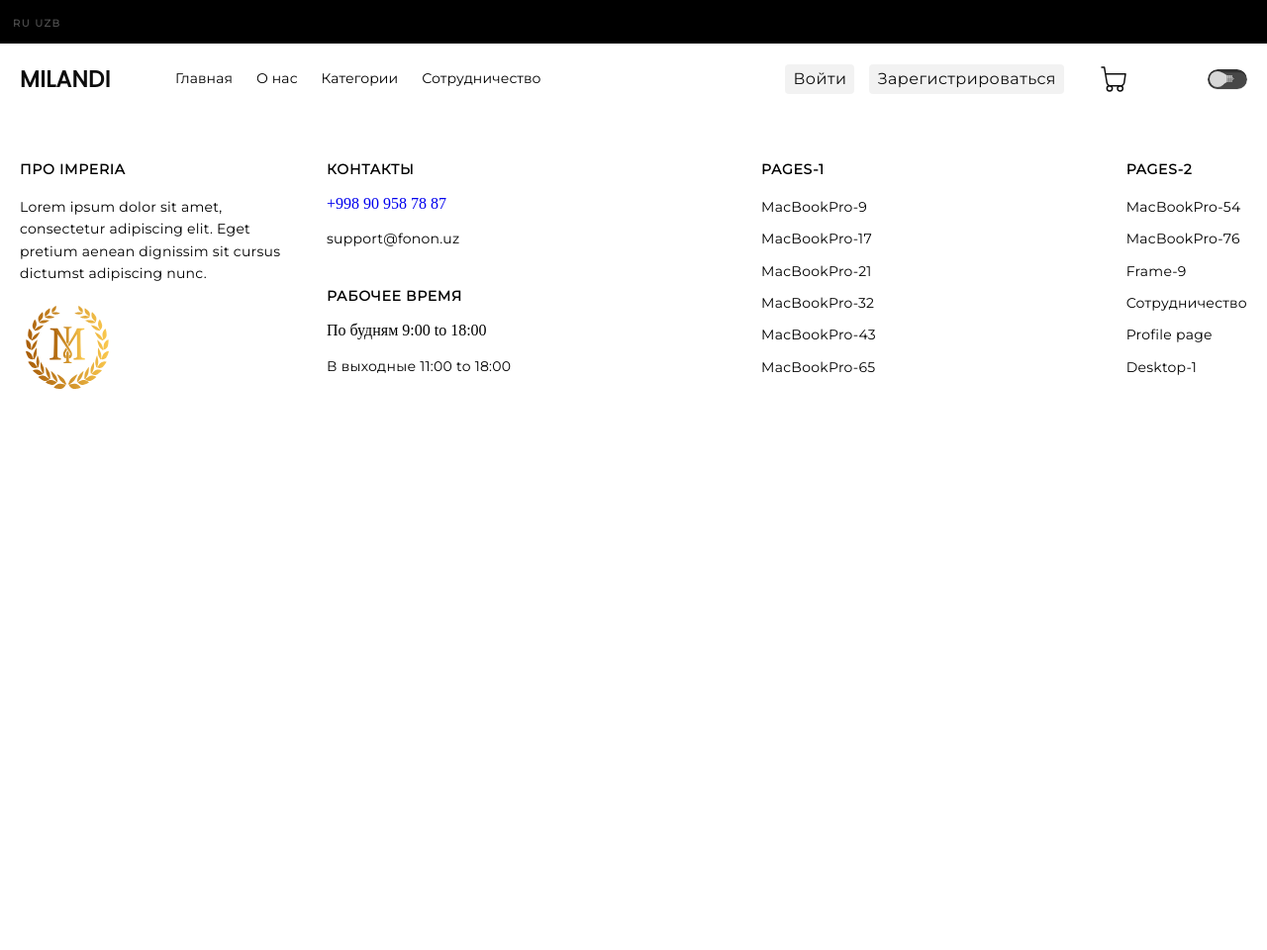
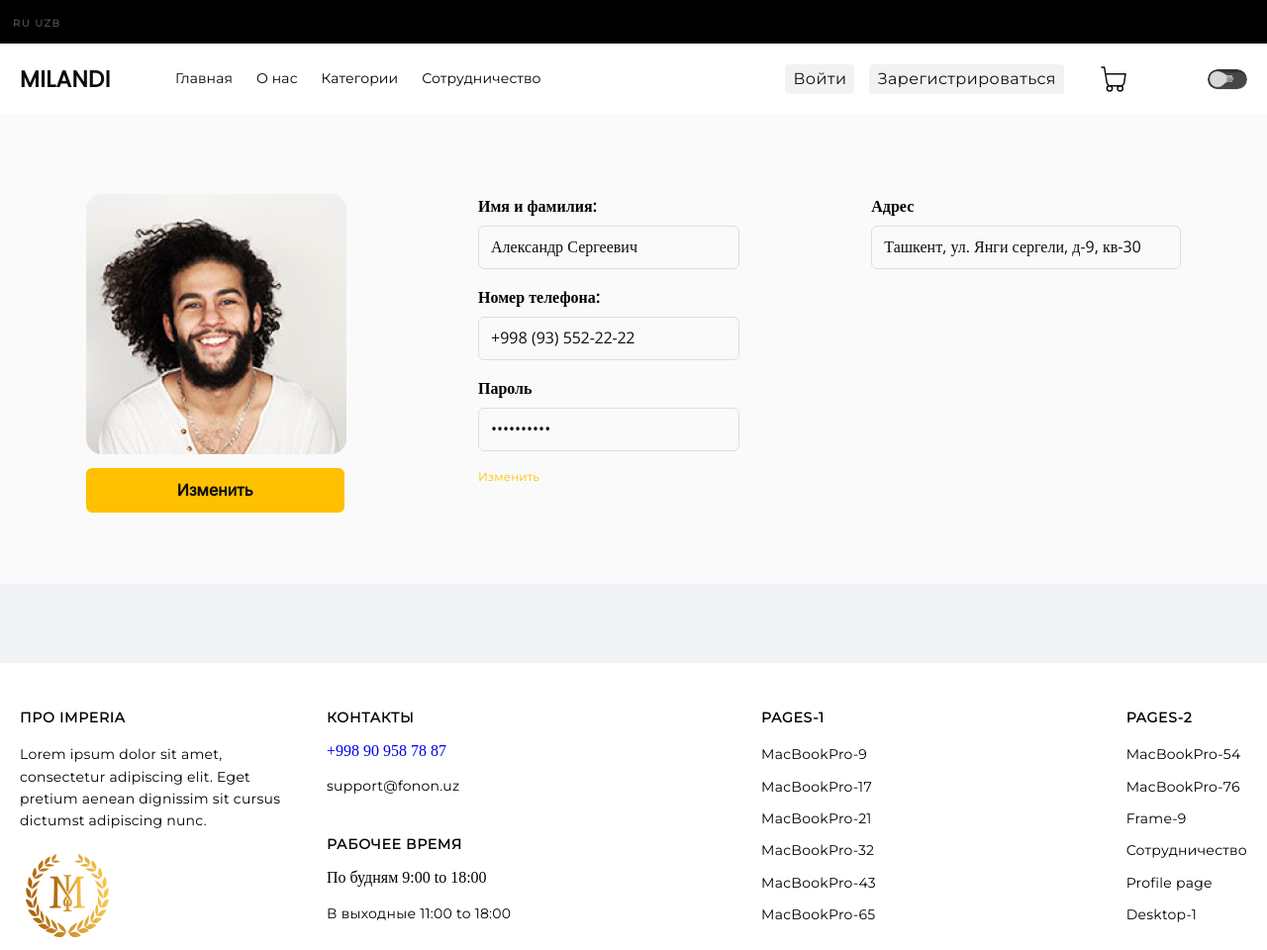
Before and after one commit to MNxMunno/N50_1-Jamoaviy-vazifa, a plain HTML site: page pages/ProfilePage.html in a window 1280 px wide. Shown: the whole page at 99% size. Before the commit the page ends 800 px from the top, so only its background shows below. Drawn offline with nearby package versions, Linux system fonts and the light colour scheme; files whose address does not match are found by name.

Commit message:
changed pages

```diff
--- a/pages/ProfilePage.html
+++ b/pages/ProfilePage.html
@@ -3,7 +3,7 @@
   <head>
     <meta charset="UTF-8" />
     <meta name="viewport" content="width=device-width, initial-scale=1.0" />
-    <link rel="icon" href="../images/shopping-bag.svg" />
+    <link rel="icon" href="../images/Muhammadamin/logoo.svg" />
     <title>Profile Page</title>
     <link rel="stylesheet" href="../scss/main.css" />
   </head>
@@ -131,6 +131,54 @@
       </div>
     </header>
 
+    <main>
+      <section class="yagona">
+        <div class="container">
+          <div class="post">
+            <div class="frist_ustun">
+              <img src="../images/Muhammadamin/salah.png" alt="like SALAH" />
+              <br />
+              <button>Изменить</button>
+            </div>
+            <div class="second_ustun">
+              <label for="name">Имя и фамилия:</label>
+              <input
+                type="text"
+                name=""
+                id="name"
+                placeholder="Александр Сергеевич"
+              />
+
+              <label for="number">Номер телефона:</label>
+              <input
+                type="tel"
+                name=""
+                id="number"
+                placeholder="+998 (93) 552-22-22"
+              />
+
+              <label for="password">Пароль</label>
+              <input
+                type="password"
+                name=""
+                id="password"
+                placeholder="••••••••••"
+              />
+              <a href="#">Изменить</a>
+            </div>
+            <div class="ustun_3">
+              <label for="address">Адрес</label>
+              <input
+                type="text"
+                id="address"
+                placeholder="Ташкент, ул. Янги сергели, д-9, кв-30"
+              />
+            </div>
+          </div>
+        </div>
+      </section>
+    </main>
+
     <footer>
       <div class="container">
         <div class="footer_cards">
--- a/scss/pages/_ProfilePage.scss
+++ b/scss/pages/_ProfilePage.scss
@@ -0,0 +1,119 @@
+@import url("https://fonts.googleapis.com/css2?family=Inter&family=Montserrat&family=Open+Sans&display=swap");
+
+.yagona {
+  background-color: #fafafa;
+}
+
+.post {
+  padding-top: 80px;
+  padding-bottom: 72px;
+  display: flex;
+  justify-content: space-around;
+  flex-wrap: wrap;
+  .frist_ustun {
+    button {
+      color: var(--Black, #0d0d0d);
+      text-align: center;
+      font-family: Inter;
+      font-size: 16px;
+      font-style: normal;
+      font-weight: 700;
+      line-height: 140%; /* 22.4px */
+      border-radius: 6px;
+      background: var(--Yellow, #ffc000);
+      padding: 9px 90px;
+      margin-top: 10px;
+      border: 2px solid #ffc000;
+      &:hover {
+        background-color: transparent;
+        transition: 0.4s;
+      }
+    }
+  }
+  .second_ustun {
+    label {
+      display: block;
+      color: #000;
+      font-variant-numeric: lining-nums proportional-nums;
+      font-family: Open Sans;
+      font-size: 16px;
+      font-style: normal;
+      font-weight: 700;
+      line-height: 24px; /* 150% */
+      padding-bottom: 8px;
+    }
+    input {
+      width: 264px;
+      height: 44px;
+      padding-left: 12px;
+      margin-bottom: 16px;
+      outline: none;
+      border-radius: 6px;
+      border: 1px solid #dbdee7;
+      display: block;
+      background-color: transparent;
+      &::placeholder {
+        color: var(--Black, #0d0d0d);
+        font-variant-numeric: lining-nums proportional-nums;
+        font-family: Open Sans;
+        font-size: 16px;
+        font-style: normal;
+        font-weight: 400;
+        line-height: 24px; /* 150% */
+      }
+    }
+    a {
+      color: #ffc000;
+      font-variant-numeric: lining-nums proportional-nums;
+      font-family: Montserrat;
+      font-size: 12px;
+    }
+  }
+  .ustun_3 {
+    label {
+      display: block;
+      color: #000;
+      font-variant-numeric: lining-nums proportional-nums;
+      font-family: Open Sans;
+      font-size: 16px;
+      font-style: normal;
+      font-weight: 700;
+      line-height: 24px; /* 150% */
+      padding-bottom: 8px;
+    }
+    input {
+      width: 313px;
+      height: 44px;
+      padding-left: 12px;
+      margin-bottom: 16px;
+      outline: none;
+      border-radius: 6px;
+      border: 1px solid #dbdee7;
+      display: block;
+      background-color: transparent;
+      &::placeholder {
+        color: var(--Black, #0d0d0d);
+        font-variant-numeric: lining-nums proportional-nums;
+        font-family: Open Sans;
+        font-size: 16px;
+        font-style: normal;
+        font-weight: 400;
+        line-height: 24px; /* 150% */
+      }
+    }
+  }
+}
+
+@media only screen and (max-width: 380px) {
+  .post {
+    .second_ustun {
+      padding-top: 24px;
+      input {
+        width: 313px;
+      }
+    }
+    .ustun_3 {
+      padding-top: 32px;
+    }
+  }
+}
```
Also changed, not shown: pages/Сотрудничество.html (+1 -1 lines), images/Muhammadamin/salah.png (added), scss/main.css, 1 other file.
